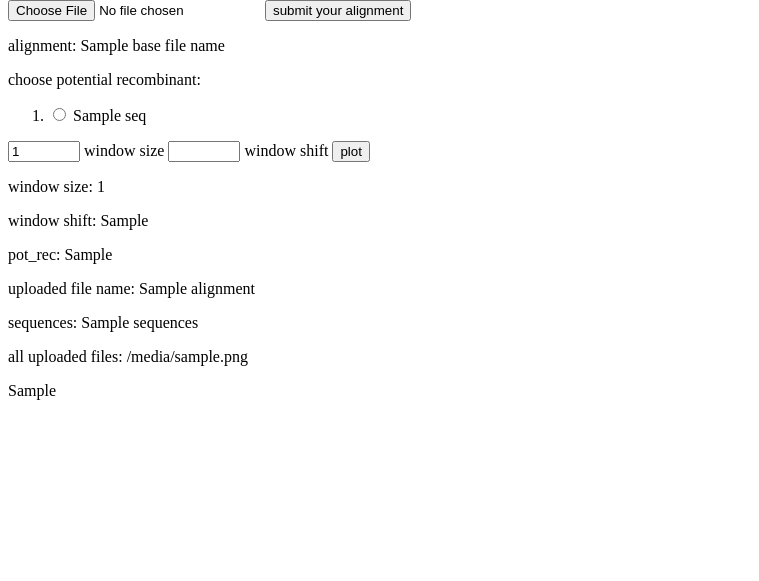
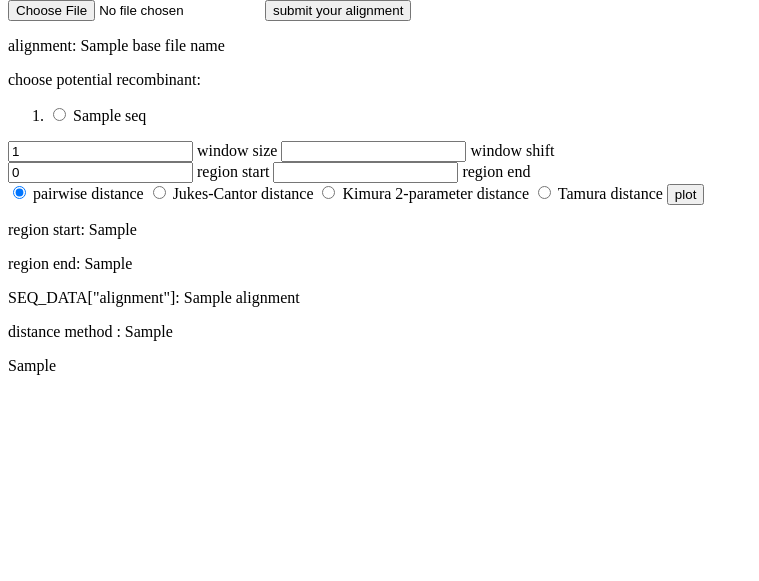
Before and after one commit to babinyurii/recan_gui, a Django app: template app_recan_gui/templates/base.html in a window 1280 px wide. Shown: the part 26-607 px from the top of the page, without its empty margins (0-759 px from the left). After the commit the page ends 401 px from the top, so only its background shows below. Run offline with Django 4.2, Linux system fonts and the light colour scheme; the template is opened without the code that fills it: most values are stand-ins (such as "Sample title", 1, 10 or a date in 2020).

Commit message:
region and distance inputs added

```diff
--- a/app_recan_gui/rolling_window.py
+++ b/app_recan_gui/rolling_window.py
@@ -7,8 +7,6 @@ class RollingWindowOnAlignment():
     """
 
     def __init__(self, in_file):
-        #byte_str = io.BytesIO.read(in_file)
-        #text_obj = byte_str.decode("utf-8")
         self.align = AlignIO.read(in_file, "fasta")
 
     def roll_window_along_alignment(self, window_len, window_step):
--- a/app_recan_gui/templates/base.html
+++ b/app_recan_gui/templates/base.html
@@ -6,13 +6,9 @@
     <title>recan gui</title>
 </head>
 
-
 <header>recan gui</header>
-
-
 <body>
 {% block content %}
-
 
 <!-- upload alignment -->
 <form method="post" enctype="multipart/form-data" name="up">
@@ -22,10 +18,7 @@
 </form>
 <!-- ============================== -->
 
-
-
-
-<!-- button to plot  -->
+<!-- plotting elements and settings  -->
 <form action="#" method="post">
     {% csrf_token %}
 <!-- sequences list and radiobuttons -->
@@ -43,23 +36,48 @@
         {% else %}
         <p>no alignment uploaded</p>
     {% endif %}
-<!-- ============================== -->
+
+    <!--window size, shift and region if needed-->
     <input id="window_size" type="number" name="window_size"
-        value="{{ default_window_size }}" min="50" max="1000">
-    <label for="window_size">window size</label>
+        value="{{ default_window_size }}" min="50" max="{{ align_len }}">
+        <label for="window_size">window size</label>
     <input id="window_shift" type="number" name="window_shift"
-        value="{{ default_window_shift }}" min="25" max="1000">
-    <label for="window_shift">window shift</label>
-    <button type="submit" name="calc_plot_form">plot</button>
+        value="{{ default_window_shift }}" min="25" max="{{ align_len }}">
+        <label for="window_shift">window shift</label>
+    <br>
+    <!-- NOTE -->
+    <!--see if value='smth' in region inputs will work with js script which is to save values afte plot is hit-->
+    <input type="number" id="region_start" name="region_start" min="0" max="{{ align_len }}" value="0">
+        <label for="region_start">region start</label>
+    <input type="number" id="region_end" name="region_end" min="0" max="{{ align_len }}" value="{{ align_len }}">
+        <label for="region_end">region end</label>
+
+    <!--choise of distance methods by radiobuttons-->
+    <br>
+    <input type="radio" id="pdist" name="dist_method" value="pdist" checked>
+        <label for="pdist">pairwise distance</label>
+    <input type="radio" id="jcd" name="dist_method" value="jcd">
+        <label for="jcd">Jukes-Cantor distance</label>
+    <input type="radio" id="k2p" name="dist_method" value="k2p">
+        <label for="k2p">Kimura 2-parameter distance</label>
+    <input type="radio" id="td" name="dist_method" value="td">
+        <label for="td">Tamura distance</label>
+    <!--plot button-->
+    <button type="submit" id="plot_button" name="calc_plot_form">plot</button>
 </form>
 
+<!--
 <p>window size: {{ window_size }}</p>
 <p>window shift: {{ window_shift  }}</p>
 <p>pot_rec: {{ pot_rec }} </p>
 <p>uploaded file name: {{ alignment }}</p>
 <p>sequences: {{ sequences }}</p>
 <p>all uploaded files: {{ all_uploaded_files }}</p>
-
+-->
+<p>region start: {{ region_start }}</p>
+<p>region end: {{ region_end }}</p>
+<p>SEQ_DATA["alignment"]: {{ alignment }}</p>
+<p>distance method : {{ dist_method }} </p>
 
 <!-- plotting -->
  {% if plot_div %}
```
Also changed, not shown: app_recan_gui/views.py (+43 -8 lines).
